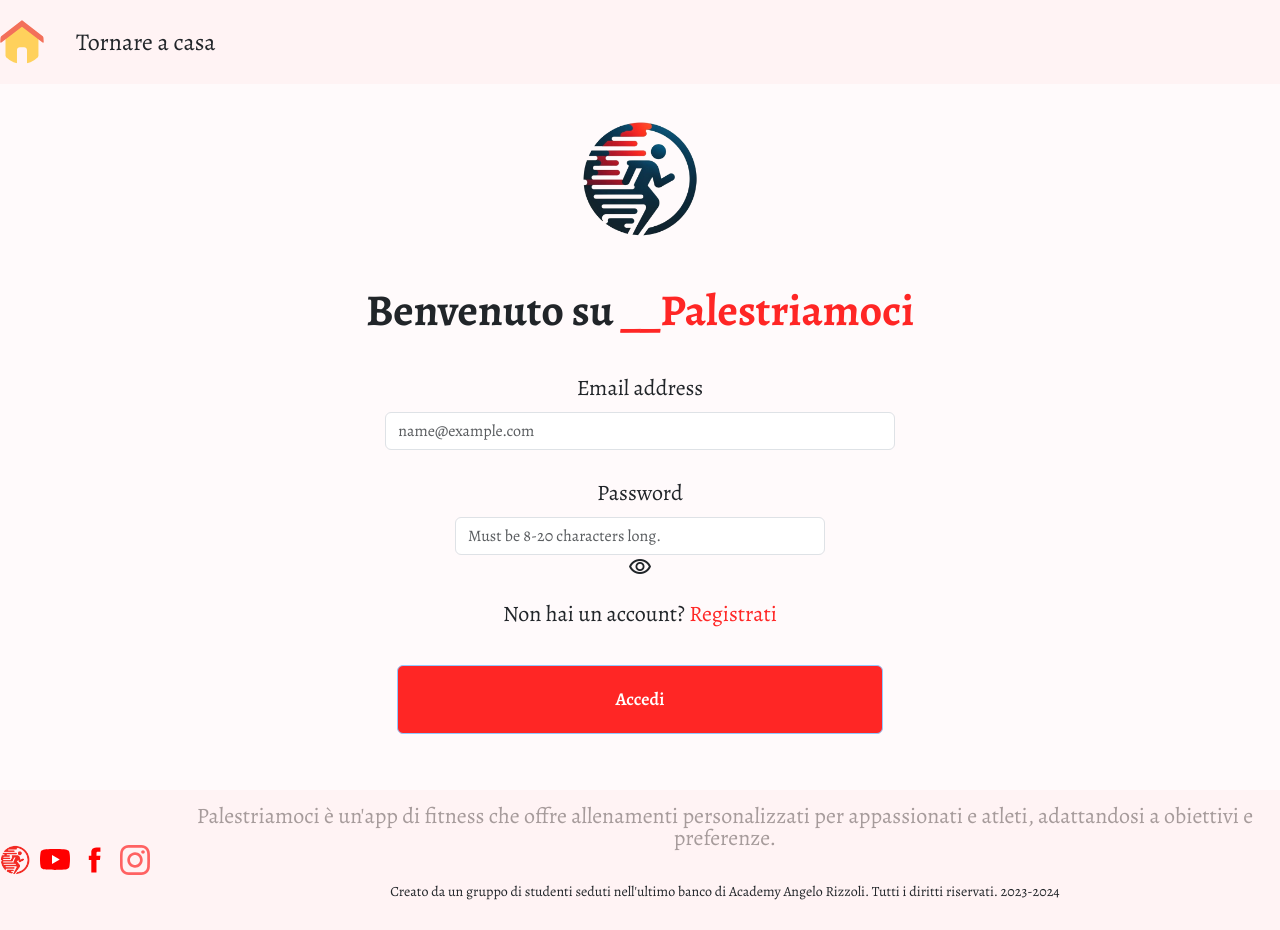
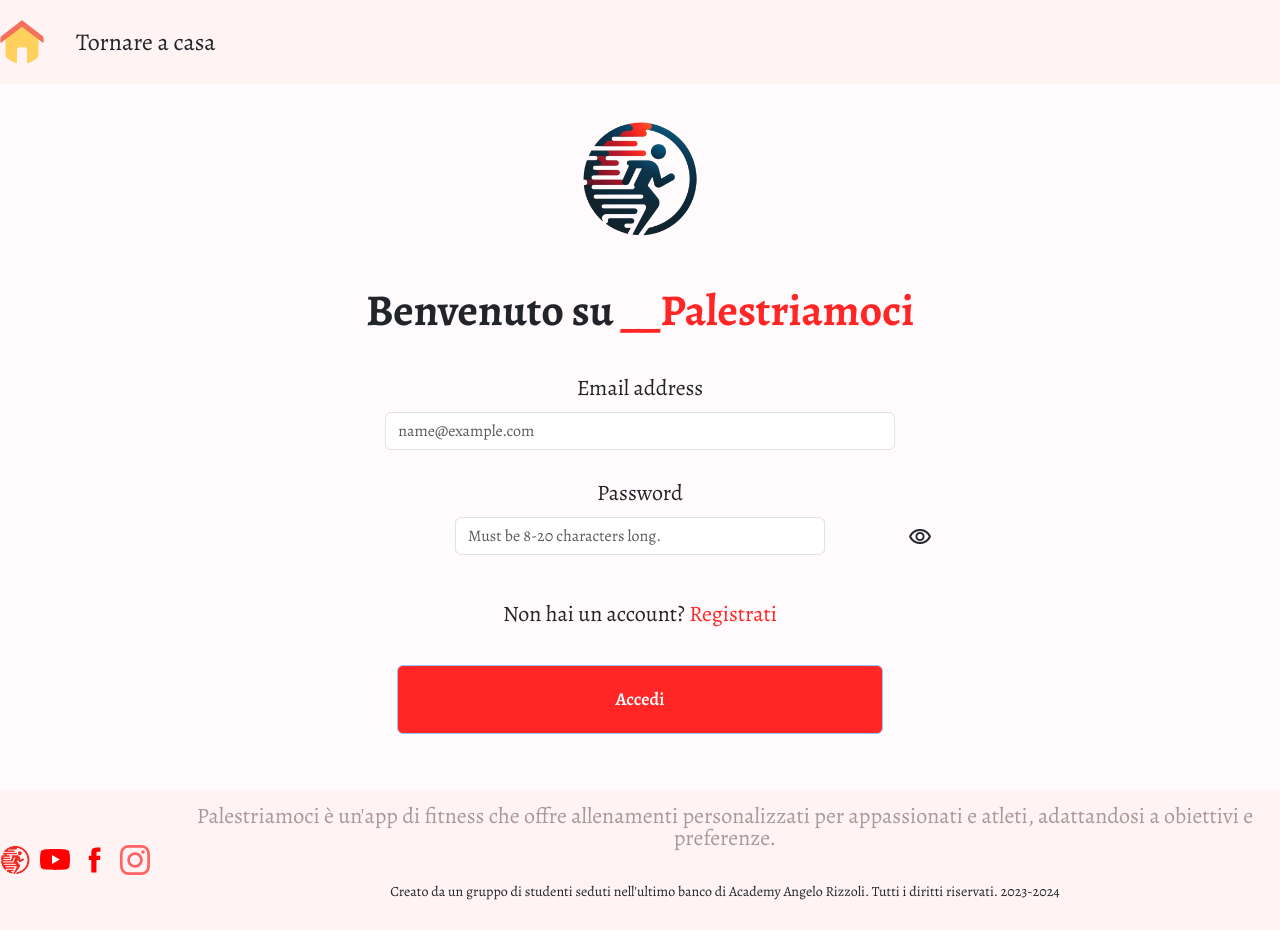
Before and after one commit to MicheleMarcoProcacciante/Palestriamoci, a plain HTML site: page webVersione/log-in.html in a window 1280 px wide. Drawn offline with nearby package versions, Linux system fonts and the light colour scheme.

Commit message:
added password visibiliity no responsive

```diff
--- a/webVersione/css/log-in.css
+++ b/webVersione/css/log-in.css
@@ -82,3 +82,9 @@ ul {
   max-width: 370px;
   margin: 0 auto;
 }
+.visibility{
+  position: relative;
+  left: 280px;
+  bottom: 30px;
+  width: 24px;
+}
```
